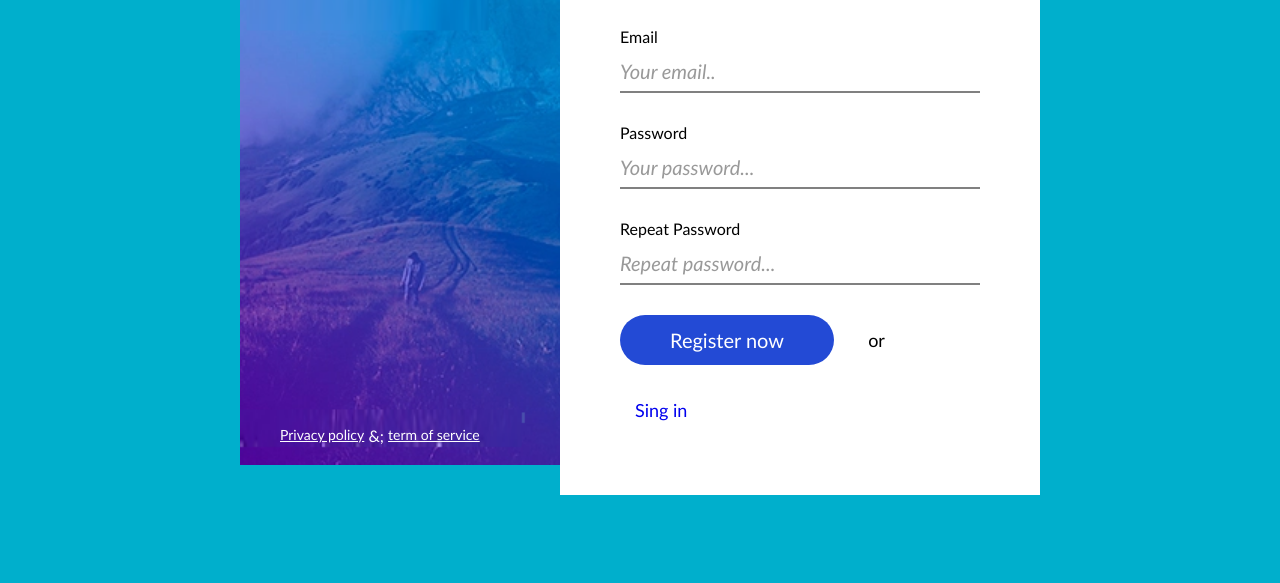
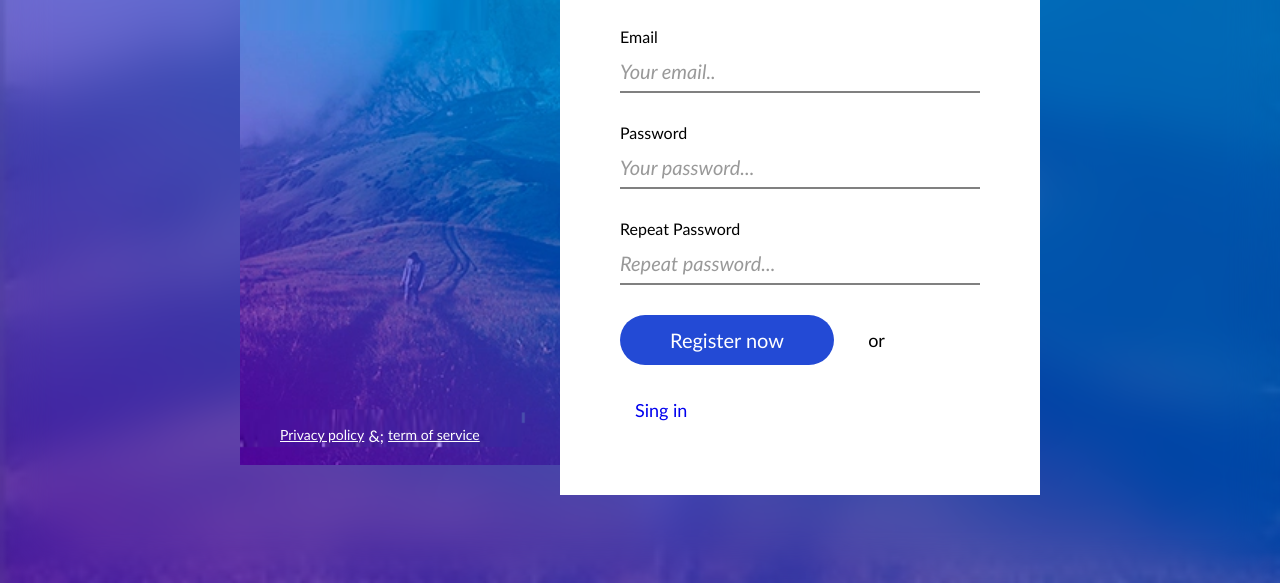
Before and after one commit to GiedreSavickiene/sing-up, a website: page index.html in a window 1280 px wide. Shown: the part 217-800 px from the top of the page. Drawn offline with Linux system fonts and the light colour scheme.

Commit message:
bacground blure

```diff
--- a/css/button.css
+++ b/css/button.css
@@ -5,7 +5,8 @@
     padding-left: 50px;
     padding-right: 50px;
     background-color: rgb(35, 74, 213);
-    background: linear-gradient(90deg, 6, 97, 221, 1);
+    background: linear-gradient(90deg, 6, 97, 221, 1) 0%;
+
 
     color: white;
     font-size: 20px;
--- a/css/main.css
+++ b/css/main.css
@@ -10,7 +10,19 @@ body {
     background-color: #00afcc;
     position: relative;
     height: 100vh;
+    background-image: url(../img/hill.png);
+    background-repeat: no-repeat ;
+    background-position: center;
+    background-size: cover;
 
+
+}
+.bacground-image{
+    width: 100%;
+    height: 100%;
+    object-fit: cover;
+    object-position: center;
+     filter: blur(1.5rem);
 }
 .container{
     display: inline-block;
@@ -28,13 +40,13 @@ body {
     padding: 40px;
     background-color: #494eac;
     background-image: url(../img/hill.png);
-    color: white;
     background-repeat: no-repeat ;
     background-position: center;
     background-size: cover;
     position: absolute;
     top: 30px;
     bottom: 30px;
+    color: white;
 }
 
 .main-title{
--- a/index.html
+++ b/index.html
@@ -21,6 +21,7 @@
     <title>Sing-up</title>
 </head>
 <body>
+    <img class="bacground-image" src="./img/hill.png" alt="">
     <main class="container">
         <div class="left-column">
             <h1 class="main-title">Sing up</h1>
```
